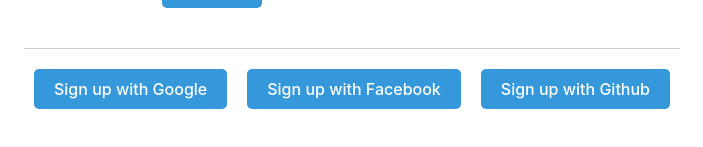
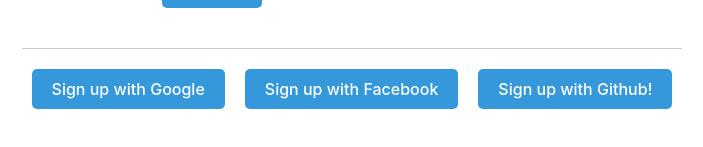
Before and after one commit to nimashaklaa/firebase-asgn-metaroon, a React (Vite) app in the folder firebase-assignment/: page / in a window 1280 px wide. Shown: the part 457-604 px from the top of the page, without its empty margins (288-991 px from the left). Built offline with nearby package versions, Linux system fonts and the light colour scheme.

Commit message:
feat: update the firebase functions

```diff
--- a/firebase-assignment/src/screens/HomeScreen.tsx
+++ b/firebase-assignment/src/screens/HomeScreen.tsx
@@ -94,7 +94,7 @@
                     Sign up with Facebook
                 </button>
                 <button className="social-icon facebook" onClick={handleGithubLogin}>
-                    Sign up with Github
+                    Sign up with Github!
                 </button>
             </div>
         </div>
```
